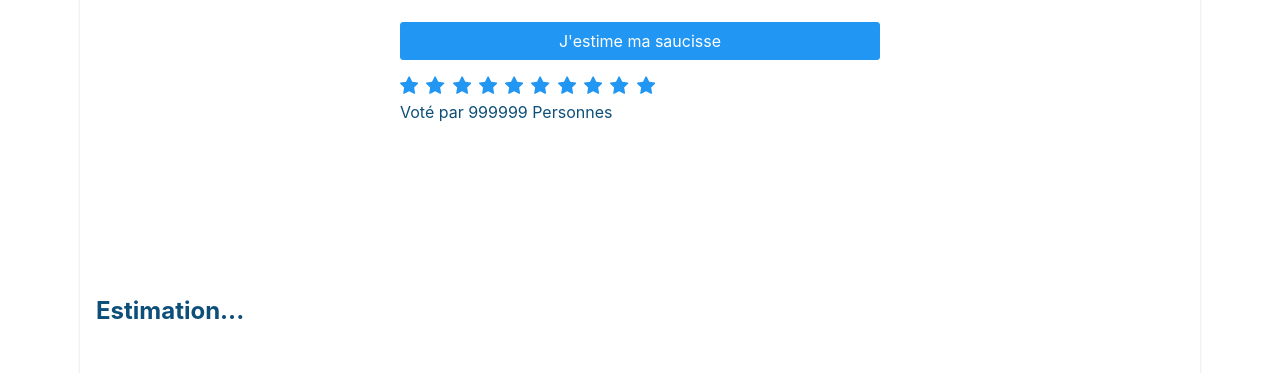
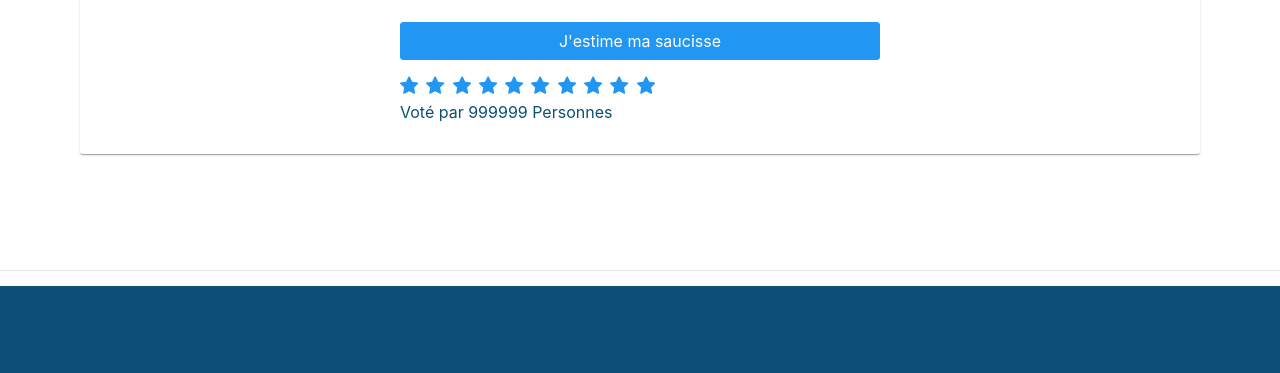
Before and after one commit to mikadmin08/vendezvotresaucisse, a React (Vite) app in the folder vendezvotresaucisse/: page /#/ in a window 1280 px wide. Shown: the part 1000-1373 px from the top of the page. Built offline with nearby package versions, Linux system fonts and the light colour scheme.

Commit message:
fix variable

```diff
--- a/vendezvotresaucisse/src/components/Estimation.tsx
+++ b/vendezvotresaucisse/src/components/Estimation.tsx
@@ -112,7 +112,7 @@ export default function Estimation() {
 
     return (
         <Card className='saucisse-home card' title="Entrez les informations de votre saucisse et découvrez-le !">
-            {!hasResponse && <form onSubmit={handleEstimationSaucisse} className="saucisse-home card card-body">
+            {!hasResponse && !isLoading && <form onSubmit={handleEstimationSaucisse} className="saucisse-home card card-body">
                 <h4>Taille de votre saucisse</h4>
                 <div className='saucisse-home'>
                     <div className="saucisse-home saucisse-size" style={{ overflow: 'visible', position: 'relative' }}>
@@ -186,7 +186,7 @@ export default function Estimation() {
                 <span>Voté par 999999 Personnes</span>
             </form>}
 
-            {!isLoading && <div className='saucisse-home estimation-loading'>
+            {isLoading && <div className='saucisse-home estimation-loading'>
                 <img width={200} src={saucisseVoiture} className='saucisse-loading'></img>
                 <h2>Estimation...</h2>
             </div>}
```
